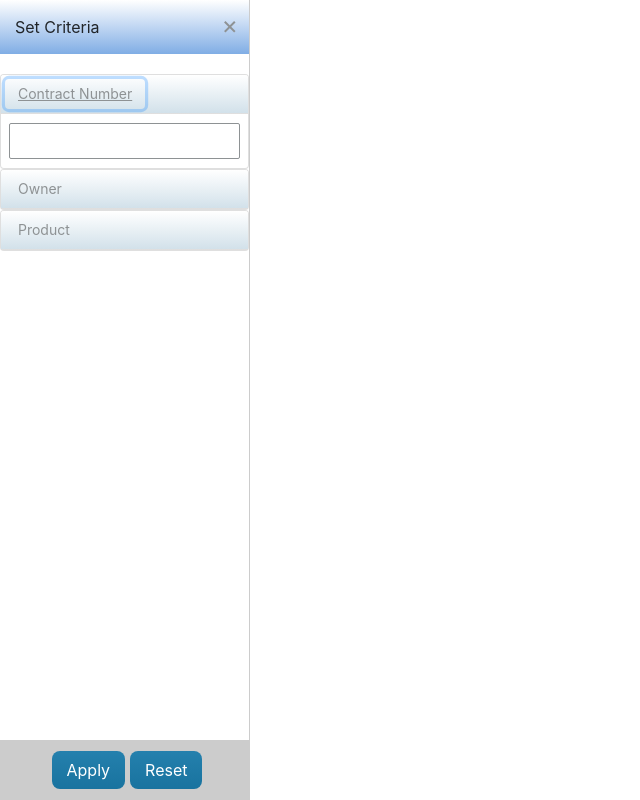
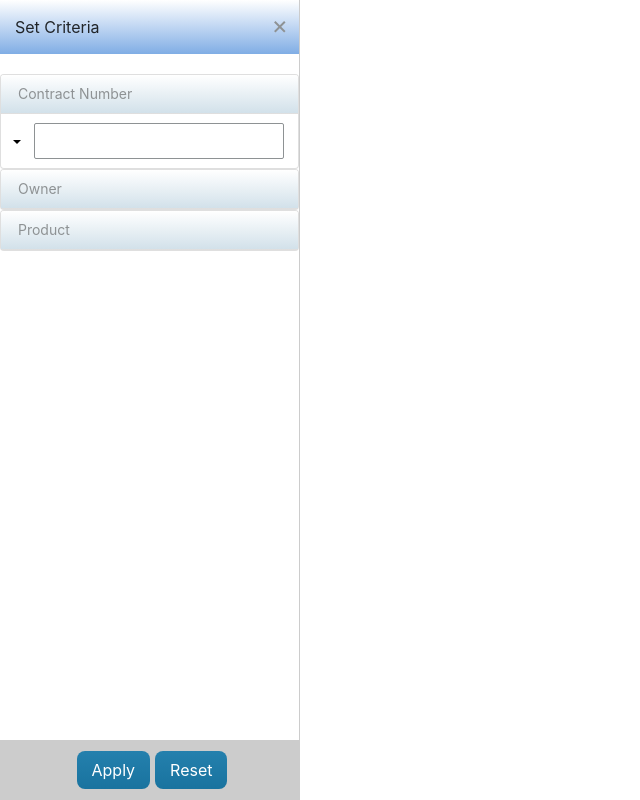
Before and after one commit to Dazzed/annuityprototype-fe, a Next.js app: page /contracts/components/criteria in a window 1280 px wide. Both pictures are taken after a click on the button "Contract Number". Shown: the whole page, without its empty margins (0-640 px from the left). Built offline with nearby package versions, Linux system fonts and the light colour scheme.

Commit message:
ui update for fliter

```diff
--- a/pages/contracts/components/criteria.js
+++ b/pages/contracts/components/criteria.js
@@ -67,6 +67,15 @@ export default function Criteria(props) {
                 onChange={(e) => setContractNumberFilterval(e.target.value)}
               />
             </div>
+            <div class="dropdown">
+              <button class="btn btn-secondary dropdown-toggle dropdown-toggle-menu" type="button" id="dropdownMenuButton1" data-toggle="dropdown" aria-haspopup="true" aria-expanded="false">
+              </button>
+              <div class="dropdown-menu" aria-labelledby="dropdownMenuButton1">
+                <a class="dropdown-item" href="#">section 1</a>
+                <a class="dropdown-item" href="#">section 2</a>
+                <a class="dropdown-item" href="#">section 3</a>
+              </div>
+            </div>
           </div>
         </div>
         <div class="card">
@@ -89,6 +98,15 @@ export default function Criteria(props) {
                 onChange={(e) => setOwnerFilterVal(e.target.value)}
               />
             </div>
+            <div class="dropdown">
+              <button class="btn btn-secondary dropdown-toggle dropdown-toggle-menu" type="button" id="dropdownMenuButton2" data-toggle="dropdown" aria-haspopup="true" aria-expanded="false">
+              </button>
+              <div class="dropdown-menu" aria-labelledby="dropdownMenuButton2">
+                <a class="dropdown-item" href="#">section 1</a>
+                <a class="dropdown-item" href="#">section 2</a>
+                <a class="dropdown-item" href="#">section 3</a>
+              </div>
+            </div>
           </div>
         </div>
         <div class="card">
@@ -110,6 +128,15 @@ export default function Criteria(props) {
                 value={productNameFilterVal}
                 onChange={(e) => setProductNameFilterVal(e.target.value)}
               />
+            </div>
+            <div class="dropdown">
+              <button class="btn btn-secondary dropdown-toggle dropdown-toggle-menu" type="button" id="dropdownMenuButton3" data-toggle="dropdown" aria-haspopup="true" aria-expanded="false">
+              </button>
+              <div class="dropdown-menu" aria-labelledby="dropdownMenuButton3">
+                <a class="dropdown-item" href="#">section 1</a>
+                <a class="dropdown-item" href="#">section 2</a>
+                <a class="dropdown-item" href="#">section 3</a>
+              </div>
             </div>
           </div>
         </div>
@@ -141,6 +168,6 @@ export default function Criteria(props) {
         <button onClick={applyFilter}>Apply</button>
         <button onClick={resetFilter}>Reset</button>
       </div>
-    </div>
+    </div >
   );
 }
--- a/styles/globals.css
+++ b/styles/globals.css
@@ -34,7 +34,7 @@ body {
 
 .sidenav {
   height: 100%;
-  width: 250px;
+  width: 300px;
   position: fixed;
   z-index: 1;
   top: 0;
@@ -59,9 +59,10 @@ body {
 .cardcustomheader {
   background-image: linear-gradient(180deg, #fff, #d2e1ea);
 }
-.cardcustomheader button:hover {
+.cardcustomheader button:hover,.cardcustomheader button:focus {
   text-decoration: none;
   color: #8e9294;
+  box-shadow: none;
 }
 .cardcustomheader h5 button {
   color: #8e9294;
@@ -75,9 +76,24 @@ body {
   margin-left: 0 !important;
   margin-right: 0 !important;
 }
+.dropdown-toggle-menu {
+  position: absolute;
+  top: -44px;
+  color: #000 !important;
+  background-color: transparent !important;
+  border: none !important;
+}
+.dropdown-toggle-menu:focus, .dropdown-toggle-menu:hover {
+  color: #000 !important;
+  background-color: transparent !important;
+  border: none !important;
+  outline: none;
+  box-shadow: none !important;
+}
 .form-field {
   padding: 5px 0;
-  width: 100%;
+  margin-left: 25px;
+  width: 89%;
   margin-top: 5px;
   margin-bottom: 5px;
   border-radius: 2px;
```
